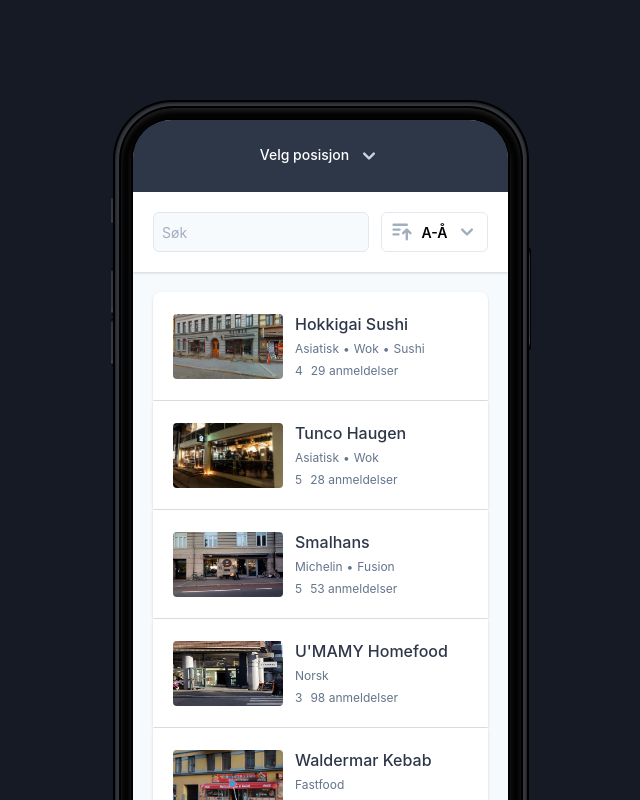
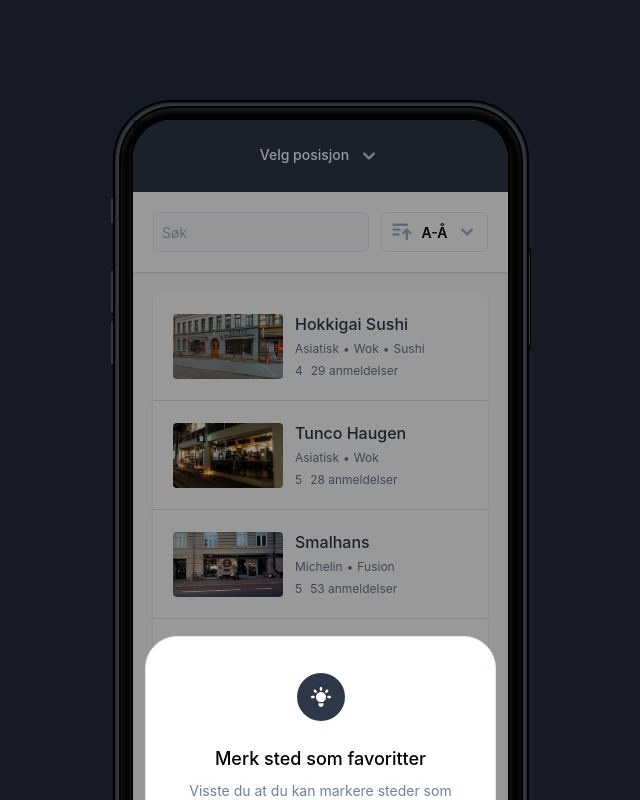
Before and after one commit to danielkjellid/DS4300-Interaction-Design-2-JNGL, a Vue app: page /favorites in a window 1280 px wide. Shown: the top 800 px of the page, without its empty margins (319-959 px from the left). Built offline with nearby package versions, Linux system fonts and the light colour scheme; what @tailwindcss/custom-forms would draw is missing.

Commit message:
Added mounted function in modal

```diff
--- a/src/components/Modal.vue
+++ b/src/components/Modal.vue
@@ -19,11 +19,22 @@
 
 <script>
 export default {
-    data: function() {
-        return { show: true };
+    data() {
+        return {
+            show: Boolean
+        }
     },
     methods: {
-
+        onLoad() {
+            return {show: true}
+        }
+    },
+    mounted() {
+        this.onLoad();
+        console.log('sokrates');
+    },
+    destroyed() {
+        console.log('blæst')
     },
     props: {
         icon: String,
@@ -40,7 +51,6 @@
     .modal {
         border-top-left-radius: 2rem;
         border-top-right-radius: 2rem;
-
     }
     .faded {
         height: 100%;
--- a/src/views/Favorites.vue
+++ b/src/views/Favorites.vue
@@ -2,6 +2,11 @@
 <div>
     <app-search-bar :filter.sync="filter"></app-search-bar>
     <app-place-list class="mx-5 mt-5 rounted-t-lg" :places="filteredPlaces"></app-place-list>
+    <app-modal
+      icon="lightbulb.svg"
+      header="Merk sted som favoritter"
+      info="Visste du at du kan markere steder som favoritter ved å swipe til venstre?"
+    ></app-modal>
 </div>
 </template>
 
@@ -9,23 +14,19 @@
 import { places } from '../data/places'
 import PlaceList from '../components/PlaceList'
 import SearchBar from '../components/SearchBar'
+import Modal from '../components/Modal'
 
 export default {
     data() {
         return {
             filter: '',
-            places: places,
-            favoritesModal: {
-              id: 1,
-              icon: 'lightbulb.svg',
-              header: 'Merk sted som favoritter',
-              info: 'Visste du at du kan markere steder som favoritter ved å swipe til venstre?'
-            }
+            places: places
         }
     },
     components: {
         'app-place-list': PlaceList,
-        'app-search-bar': SearchBar
+        'app-search-bar': SearchBar,
+        'app-modal': Modal
     },
     computed: {
         filteredPlaces: function() {
```
